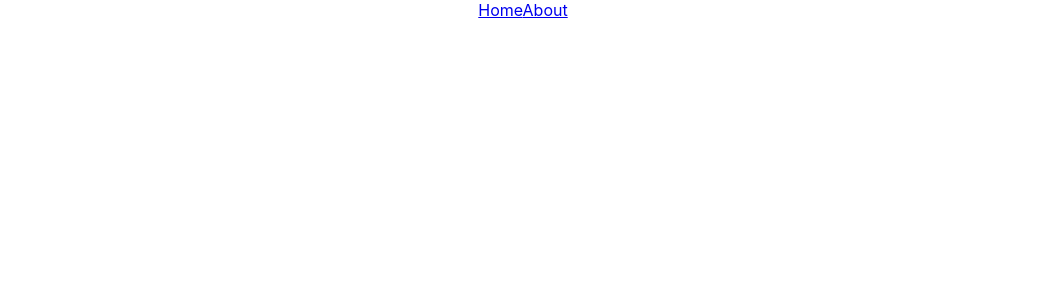
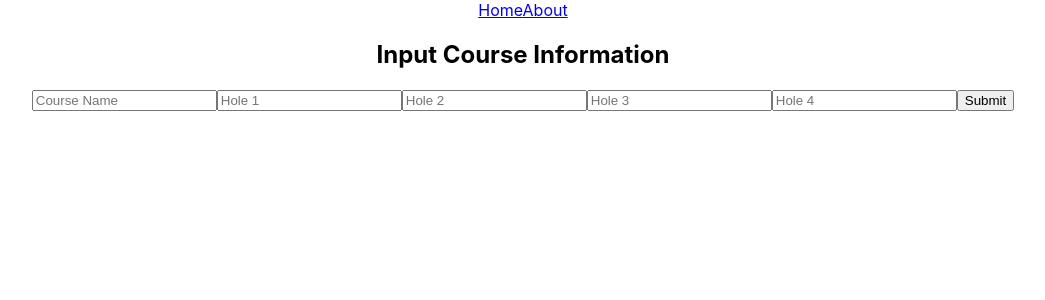
Before and after one commit to Skim1571/strokeCaddy, a React (Create React App) app in the folder client/: page /newgame in a window 1280 px wide. Before the commit this address had no page. Shown: the top 300 px of the page, without its empty margins (117-1162 px from the left). Built offline with nearby package versions, Linux system fonts and the light colour scheme.

Commit message:
added InputCourse component

```diff
--- a/client/src/App.js
+++ b/client/src/App.js
@@ -3,6 +3,7 @@ import './styles/App.css';
 import { Routes, Route } from 'react-router-dom'
 import Header from './components/Header'
 import Home from './pages/Home'
+import NewGame from './pages/Newgame'
 
 function App() {
   return (
@@ -10,6 +11,7 @@ function App() {
       <Header />
       <Routes>
         <Route path='/' element={<Home />} />
+        <Route path='newgame' element={<NewGame />} />
       </Routes>
     </div>
   );
--- a/client/src/components/InputCourse.jsx
+++ b/client/src/components/InputCourse.jsx
@@ -13,33 +13,32 @@ const InputCourse = (props) => {
         type="text"
         id="hole1"
         value={props.value}
-        placeholder="Email"
+        placeholder="Hole 1"
         onChange={(event) => props.onChange(event)}
       />
       <input
         type="text"
         id="hole2"
         value={props.value}
-        placeholder="Email"
+        placeholder="Hole 2"
         onChange={(event) => props.onChange(event)}
       />
       <input
         type="text"
         id="hole3"
         value={props.value}
-        placeholder="Email"
+        placeholder="Hole 3"
         onChange={(event) => props.onChange(event)}
       />
       <input
         type="text"
         id="hole4"
         value={props.value}
-        placeholder="Email"
+        placeholder="Hole 4"
         onChange={(event) => props.onChange(event)}
       />
       <button type="submit">Submit</button>
     </form>
   )
 }
-
 export default InputCourse
--- a/client/src/pages/Newgame.js
+++ b/client/src/pages/Newgame.js
@@ -58,8 +58,10 @@ const handleChange = (event) => {
           <div >
             <h2>Input Course Information</h2>
           </div>
-          <InputCourse onChange={handleChange} onSubmit={postUser}/>
+          <InputCourse onChange={handleChange} onSubmit={postCourse}/>
           {showDetails}
         </div>
       )
   }
+
+  export default Newgame
```
